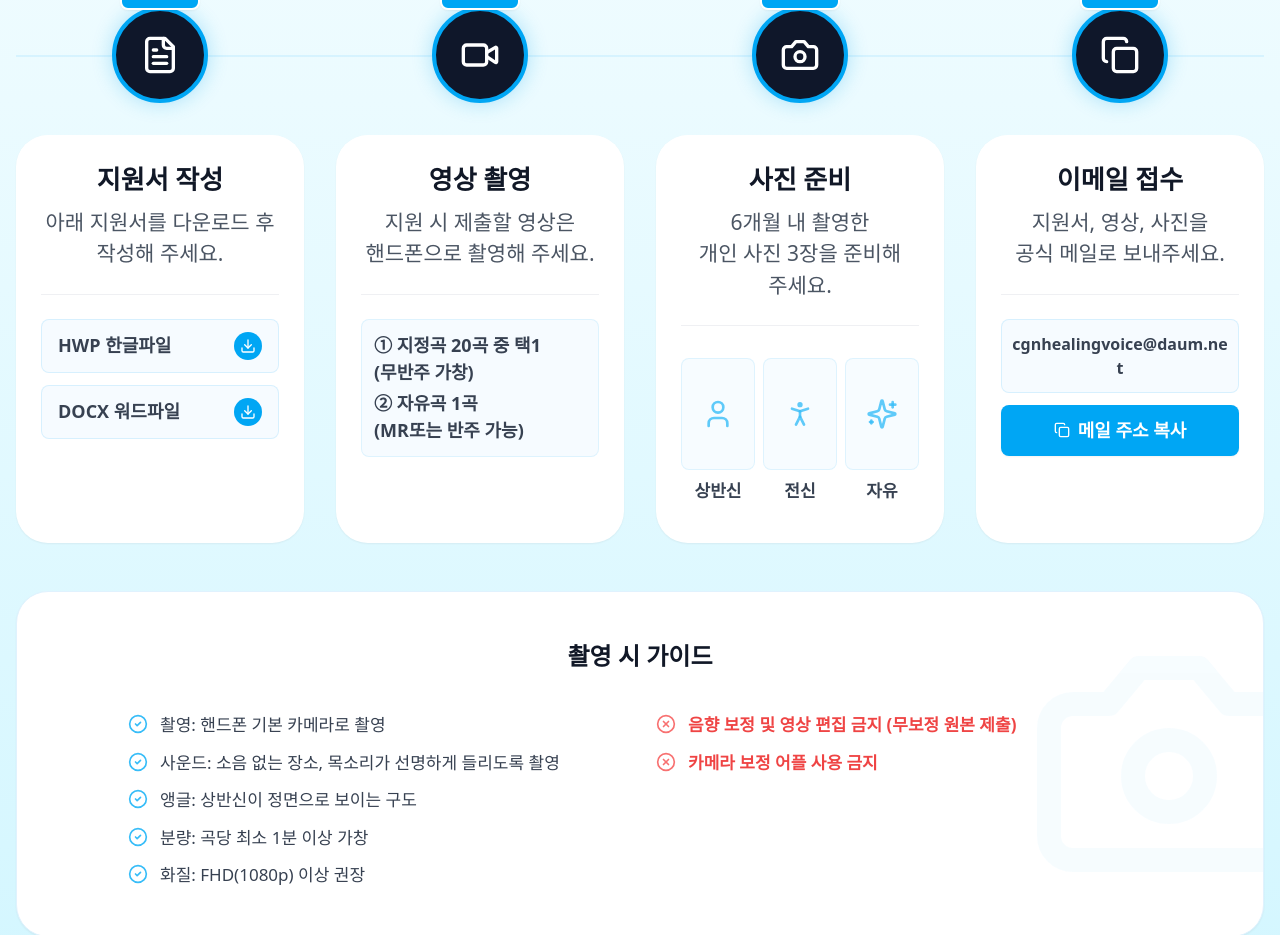
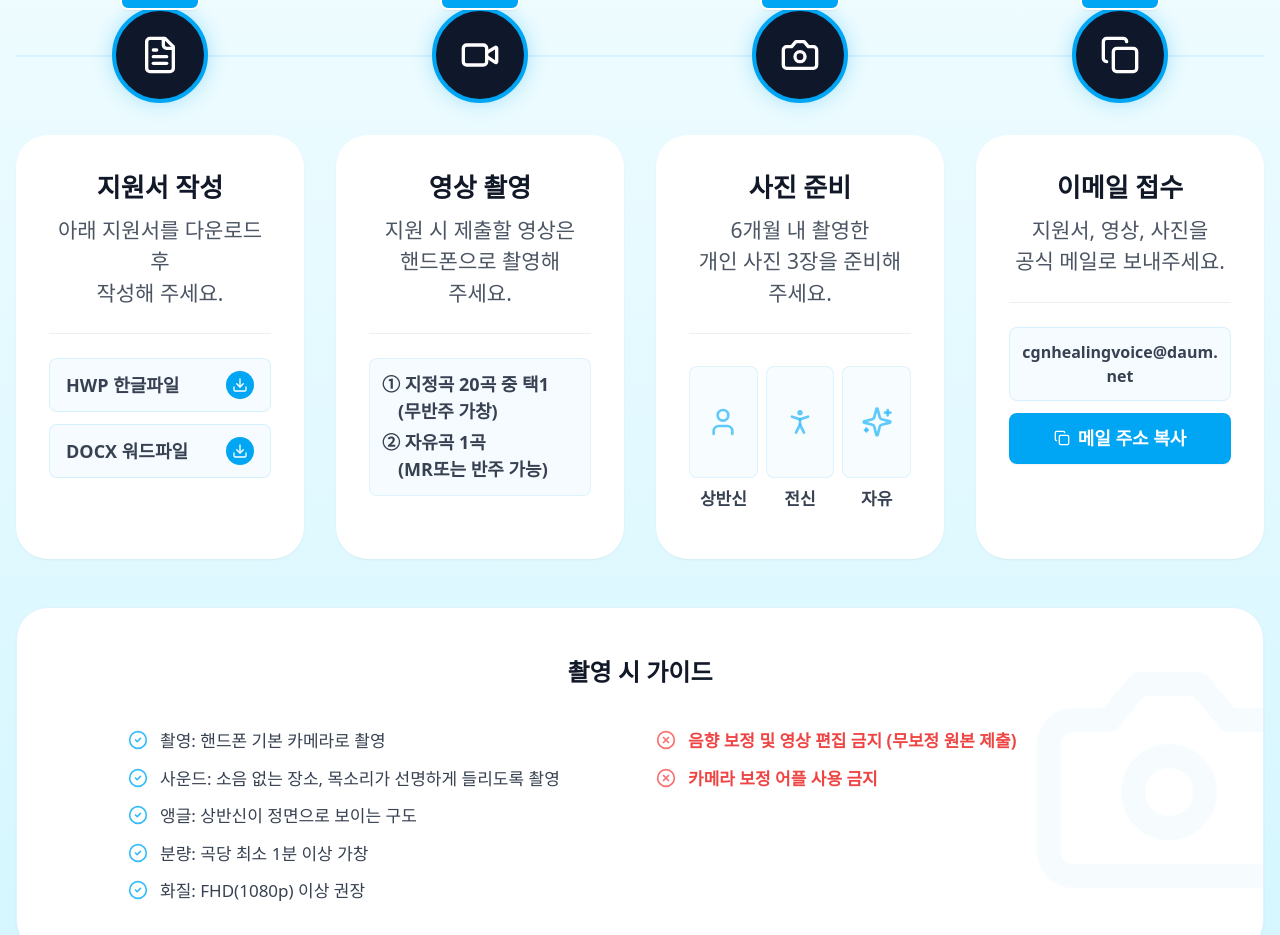
Before and after one commit to seun9eun/healingvoice, a React (Vite) app: page / in a window 1280 px wide. Shown: the part 4408-5343 px from the top of the page. Built offline with nearby package versions, Linux system fonts and the light colour scheme; a web font is replaced by a local one.

Commit message:
style: fix guide indent, widen step cards

```diff
--- a/src/app/components/StepsSection.tsx
+++ b/src/app/components/StepsSection.tsx
@@ -117,8 +117,19 @@ export function StepsSection() {
       content: (
         <div className="space-y-4 mt-2">
           <div className="break-keep text-[18px] space-y-1 bg-sky-50/60 border border-sky-200/40 p-3 rounded-lg text-left">
-            <p className="break-keep whitespace-pre-line text-gray-700 font-bold">{t('steps.step2.guide1')}</p>
-            <p className="break-keep whitespace-pre-line font-bold text-gray-700">{t('steps.step2.guide2')}</p>
+            {/* guide1: 두 번째 줄 넘버링에 맞춰 들여쓰기 */}
+            <div className="break-keep text-[18px] font-bold text-gray-700">
+              <span>{t('steps.step2.guide1').split('\n')[0]}</span>
+              {t('steps.step2.guide1').includes('\n') && (
+                <div className="pl-4">{t('steps.step2.guide1').split('\n').slice(1).join('')}</div>
+              )}
+            </div>
+            <div className="break-keep text-[18px] font-bold text-gray-700">
+              <span>{t('steps.step2.guide2').split('\n')[0]}</span>
+              {t('steps.step2.guide2').includes('\n') && (
+                <div className="pl-4">{t('steps.step2.guide2').split('\n').slice(1).join('')}</div>
+              )}
+            </div>
           </div>
         </div>
       ),
@@ -210,7 +221,7 @@ export function StepsSection() {
               {/* Card */}
               <div
                 id={step.step === 4 ? "apply-email" : undefined}
-                className={`w-full flex-1 bg-white/100 backdrop-blur-sm border border-white/70 rounded-[24px] md:rounded-[32px] p-6 hover:border-sky-400/60 transition-colors flex flex-col text-center shadow-sm ${step.step === 4 ? "scroll-mt-60 md:scroll-mt-102" : ""}`}>
+                className={`w-full flex-1 bg-white/100 backdrop-blur-sm border border-white/70 rounded-[24px] md:rounded-[32px] p-6 md:p-8 hover:border-sky-400/60 transition-colors flex flex-col text-center shadow-sm ${step.step === 4 ? "scroll-mt-60 md:scroll-mt-102" : ""}`}>
                 <h3 className="text-[26px] font-bold text-gray-900 mb-2">
                   {step.title}
                 </h3>
```
